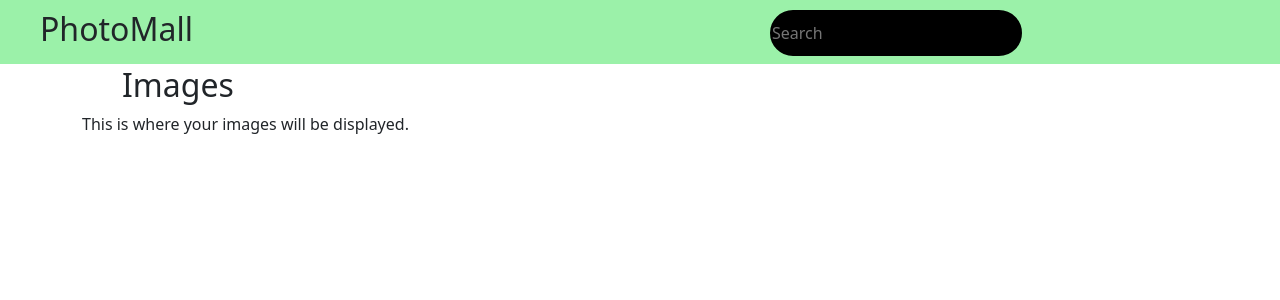
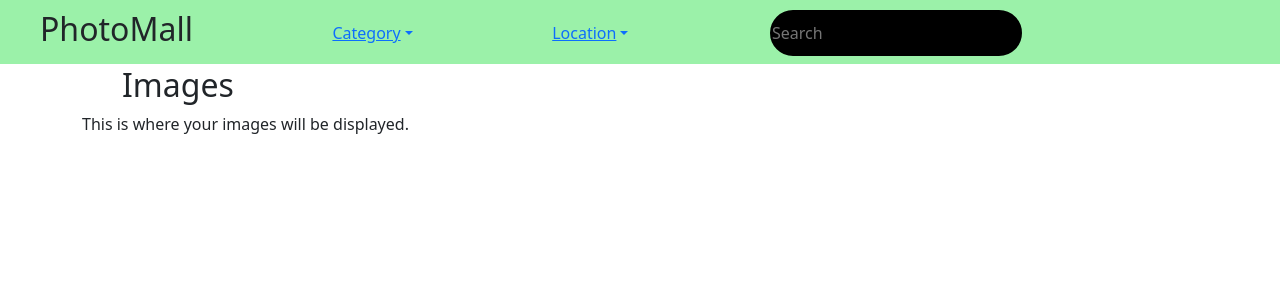
Before and after one commit to MosesOpiyo/PhotoMall, a Django app: page /myphotos/ in a window 1280 px wide. Shown: the top 300 px of the page. Run offline with Django 3.2, Linux system fonts and the light colour scheme; data that the repository does not hold is empty.

Commit message:
edits in templates files

```diff
--- a/photo_manager/templates/base.html
+++ b/photo_manager/templates/base.html
@@ -14,7 +14,6 @@
     <div class="banner">
         <div class="navbar">
             <h1>PhotoMall</h1>
-            <a href="">My Photos</a>
 
         </div>
         <h2>Your source of pictures</h2>
--- a/photo_manager/templates/photo.html
+++ b/photo_manager/templates/photo.html
@@ -14,8 +14,22 @@
     <div class="banner">
         <div class="navbar">
             <h2>PhotoMall</h2>
-
-
+            <ul class="nav navbar-nav">
+                <li class="dropdown">
+                    <a class="dropdown-toggle" data-toggle="dropdown" href="#">Category<span class="caret"></span></a>
+                    <ul class="dropdown-menu">
+                        <li><a href="#">Movies</a></li>
+                    </ul>
+                </li>
+            </ul>
+            <ul class="nav navbar-nav">
+                <li class="dropdown">
+                    <a class="dropdown-toggle" data-toggle="dropdown" href="#">Location<span class="caret"></span></a>
+                    <ul class="dropdown-menu">
+                        <li><a href="#">Kenya</a></li>
+                    </ul>
+                </li>
+            </ul>
             <input type="text" placeholder="Search">
 
 
```
Also changed, not shown: photo_manager/templates/search.html (+13 -0 lines).
